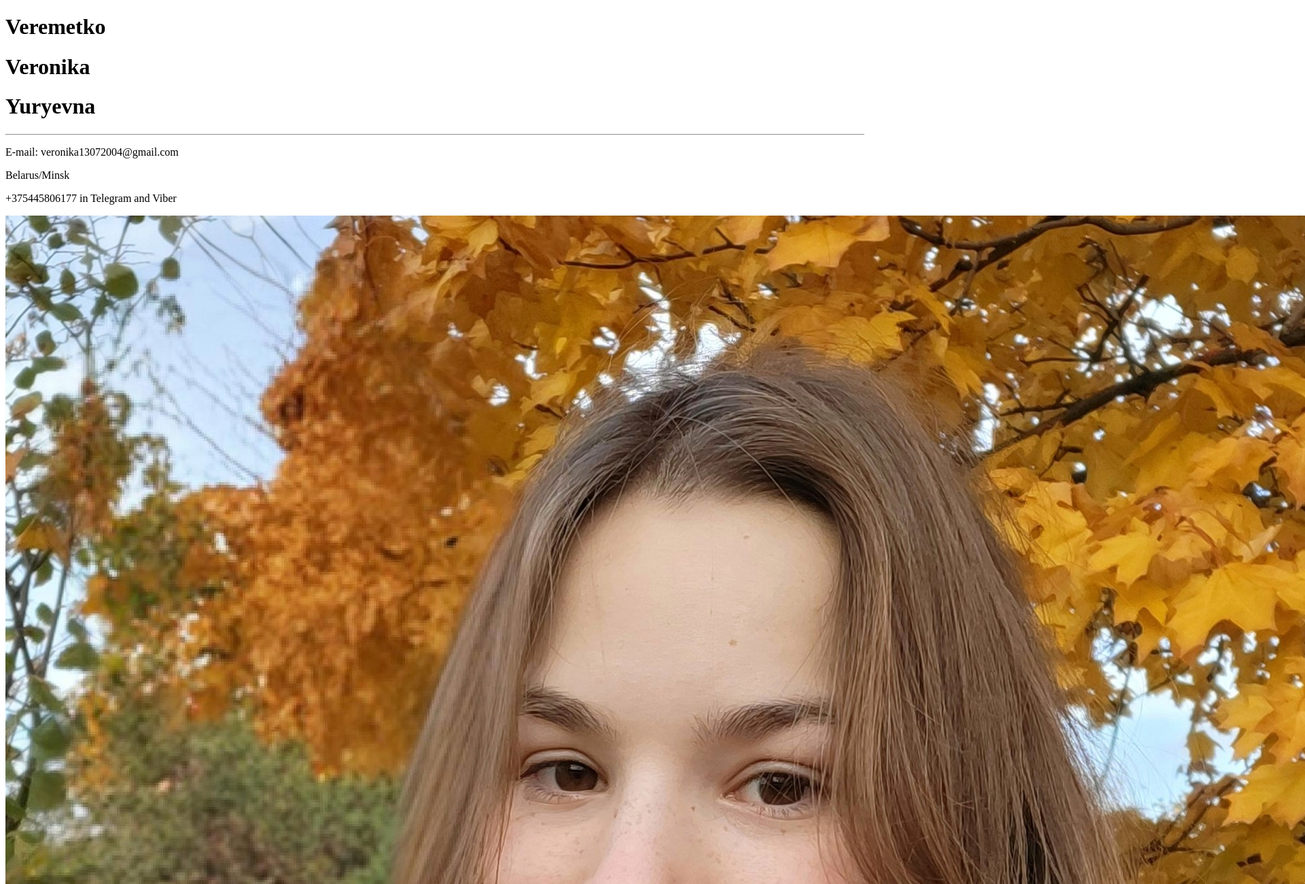
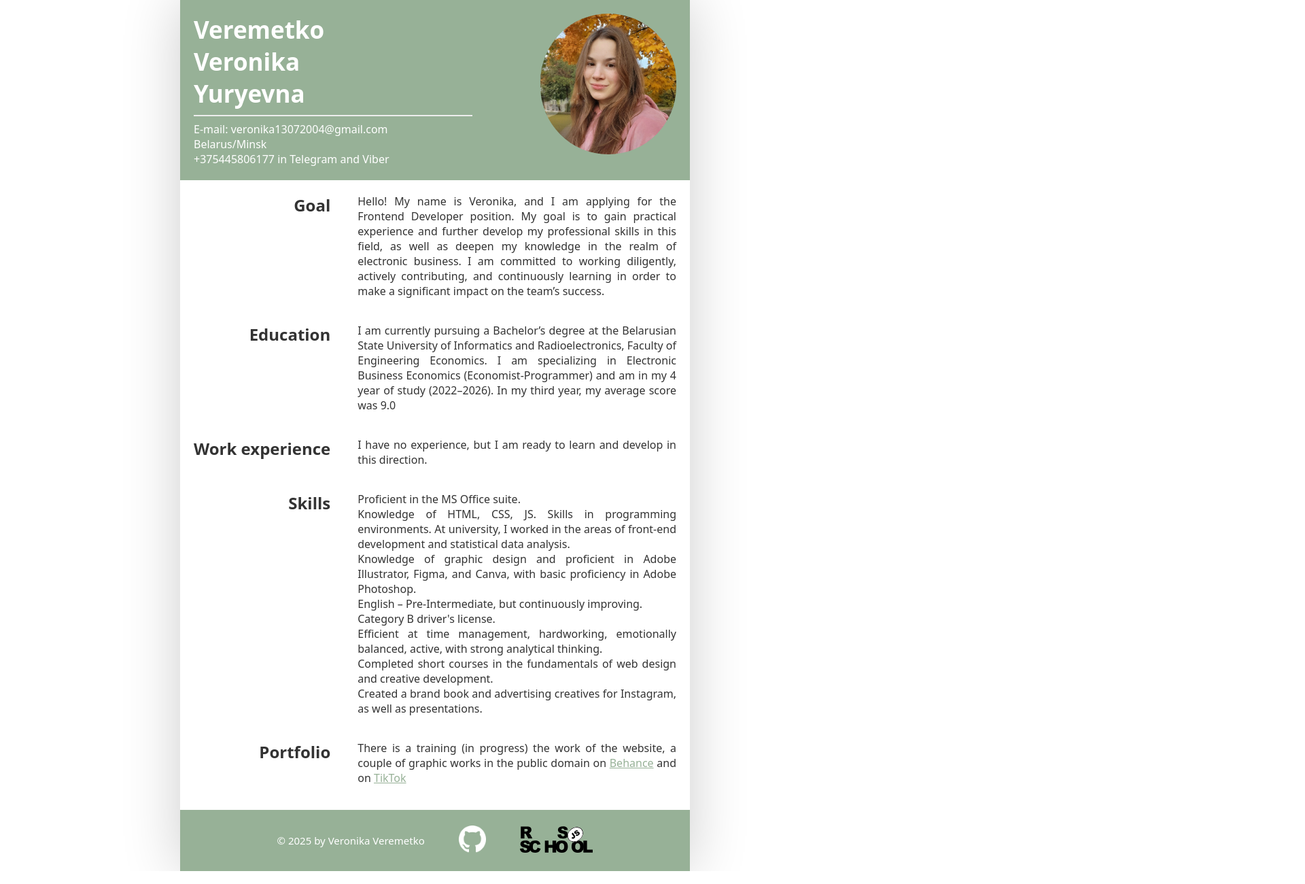
Before and after one commit to veronika-v-u/rsschool-cv, a plain HTML site: page index.html in a window 1280 px wide. Shown: the top 1300 px of the page at 68% size, 1920 px wide, since content can reach past the window. Drawn offline with Linux system fonts and the light colour scheme.

Commit message:
feat: add resume and image assets

```diff
--- a/index.html
+++ b/index.html
@@ -3,23 +3,28 @@
 <head>
     <meta charset="UTF-8">
     <meta name="viewport" content="width=device-width, initial-scale=1.0">
-    <title>CV</title>
+    <title>CV - Veronika Veremetko</title>
+    <link rel="stylesheet" href="style.css">
 </head>
 <body>
-    <div class="info">
-        <div class="name">
+    <header>
+        <nav>
             <h1>Veremetko</h1>
             <h1>Veronika</h1>
             <h1>Yuryevna</h1>
             <hr>
-            <p> E-mail: veronika13072004@gmail.com</p>
-            <p>Belarus/Minsk</p>
-            <p>+375445806177 in Telegram and Viber</p>
-        </div>
+            <ul>
+                <li>E-mail: veronika13072004@gmail.com</li>
+                <li>Belarus/Minsk</li>
+                <li>+375445806177 in Telegram and Viber</li>
+            </ul>
+        </nav>
         <div class="pic">
             <img src="me.jpg" alt="my_photo">
         </div>
-    </div>
+    </header>
+
+    <main>
         <div class="info2">
             <div><h2>Goal</h2></div>
             <div><p>Hello! My name is Veronika, and I am applying for the Frontend Developer position. My goal is to gain practical experience and further develop my professional skills in this field, as well as deepen my knowledge in the realm of electronic business. I am committed to working diligently, actively contributing, and continuously learning in order to make a significant impact on the team’s success.</p></div>
@@ -40,5 +45,12 @@ Created a brand book and advertising creatives for Instagram, as well as present
             <div><h2>Portfolio</h2></div>
             <div><p>There is a training (in progress) the work of the website, a couple of graphic works in the public domain on  <a href="https://www.behance.net/d3d656a0">Behance</a> and on <a href="https://www.tiktok.com/@nikavvu">TikTok </a></p></div>
         </div>
+    </main>
+
+    <footer>
+        <p>© 2025 by Veronika Veremetko</p>
+        <a href="https://github.com/veronika-v-u"><img src="git.png" alt="git_hub" id="git"></a>
+        <a href="https://rs.school/courses/javascript-ru"><img src="rs-school-logo.svg" alt="rs_school" id="rs_school"></a>
+    </footer>
 </body>
 </html>
--- a/style.css
+++ b/style.css
@@ -1,22 +1,33 @@
 
 body{
     font-family: system-ui, -apple-system, BlinkMacSystemFont, 'Segoe UI', Roboto, Oxygen, Ubuntu, Cantarell, 'Open Sans', 'Helvetica Neue', sans-serif;
+    width: 750px;
+    margin: 0 auto;
+    box-shadow: 0 0 80px rgba(0, 0, 0, 0.2);
 }
-.info{
+header{
     display: flex;
     margin: 0px;
     padding: 20px;
     background-color: rgb(151, 177, 151);
     color: white;
 }
-.name{
+nav{
     display: inline-block;
     width: 60%;
 }
-.name h1, p{
+nav h1, ul{
     margin: 0;
 }
-.name hr{
+nav h1{
+    font-size: 35px;
+}
+nav ul{
+    list-style: none;
+    margin: 0;
+    padding: 0;
+}
+nav hr{
     border: solid 0.5px;
     color: rgb(237, 237, 237);
 }
@@ -28,6 +39,7 @@ body{
     border-radius: 500px;
     margin-left: 100px;
 }
+
 .info2{
     display: grid;
     grid-template-columns: max-content 1fr;
@@ -44,7 +56,25 @@ body{
 .info2 p{
     width: 100%;
     text-align: justify;
+    margin-top: 0;
 }
 .info2 a{
     color: rgb(151, 177, 151);
 }
+
+footer{
+    display: flex;
+    align-items: center;
+    justify-content: center;
+    gap: 50px;
+    padding: 20px;
+    background-color: rgb(151, 177, 151);
+    color: white;
+    font-size: 15px;
+}
+#git{
+    width: 40px;
+}
+#rs_school{
+    height: 40px;
+}
```
Also changed, not shown: git.png (added), rs-school-logo.svg (added). Lines whose indentation alone changed are shown as unchanged.
